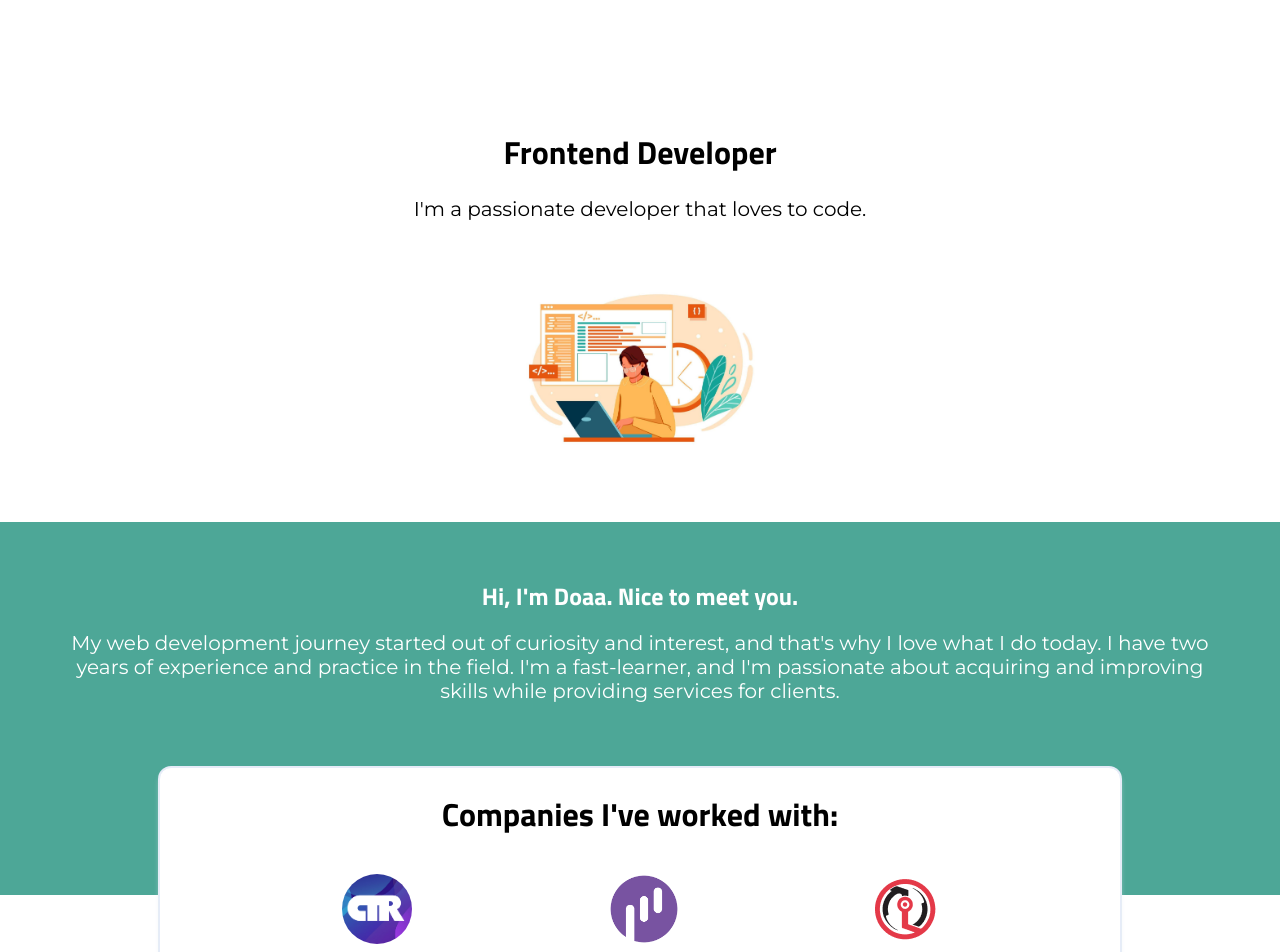
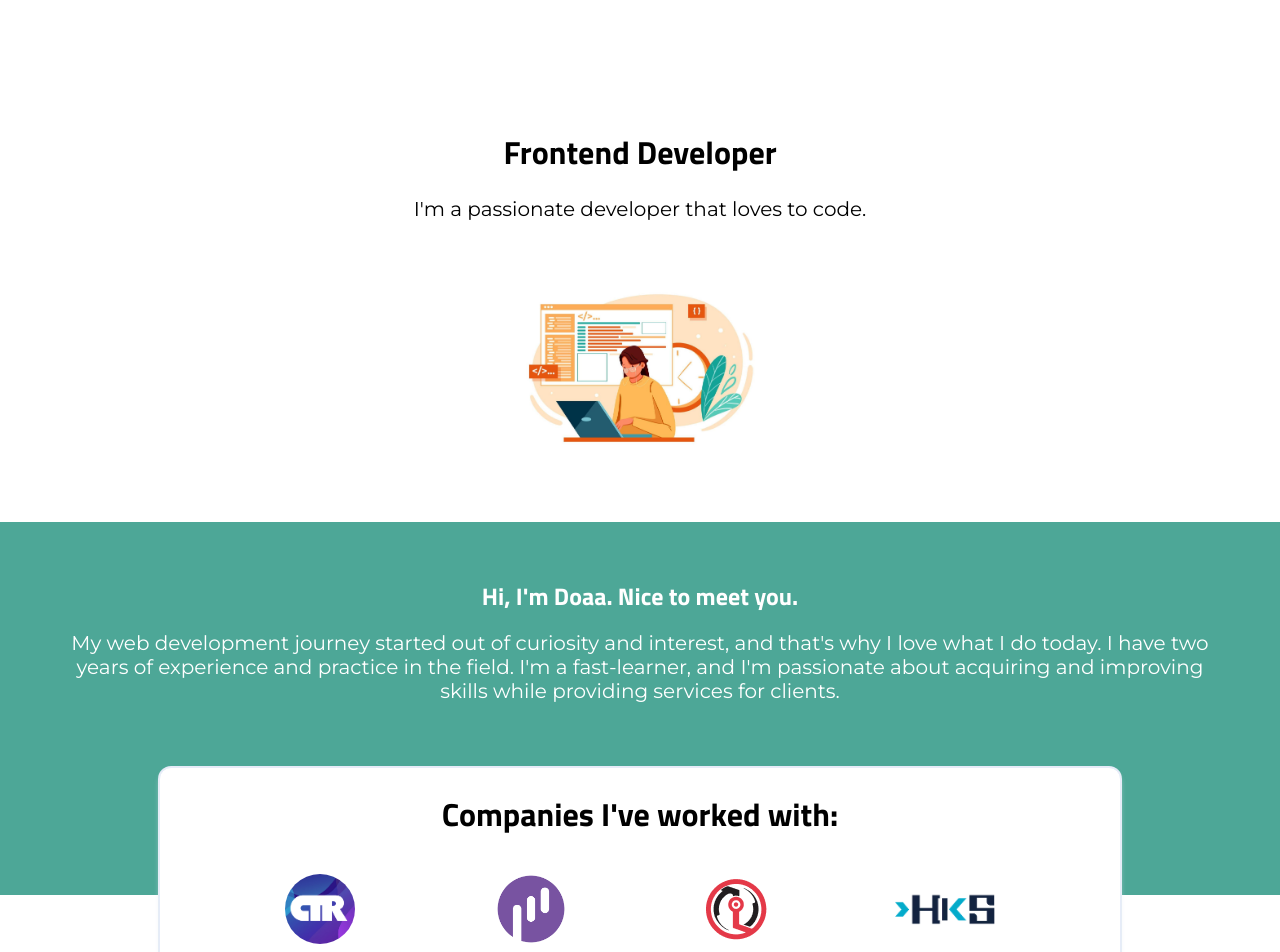
Before and after one commit to doaa-albadri/Portfolio, a React (Create React App) app: page / in a window 1280 px wide. Shown: the top 952 px of the page. Built offline with nearby package versions, Linux system fonts and the light colour scheme.

Commit message:
add hks companby

```diff
--- a/src/App.js
+++ b/src/App.js
@@ -3,6 +3,7 @@ import avatar from "./assets/images/avatar.jpg";
 import ION from "./assets/images/ion-logo.png";
 import CTR from "./assets/images/ctr-logo.png";
 import SADEEM from "./assets/images/sadeem-logo.png";
+import HKS from "./assets/images/hks-logo.png";
 import ION_WEBSITE from "./assets/images/ion-website.png";
 import NP_AQUA from "./assets/images/np-aqua.png";
 import HD_GROUP from "./assets/images/hdgroup.png";
@@ -58,6 +59,11 @@ function App() {
             <div>
               <a href="https://www.ion.ly/">
                 <img src={ION} className="ion-logo" />
+              </a>
+            </div>
+            <div>
+              <a href="https://www.hks-services.com/">
+                <img src={HKS} className="sadeem-logo" />
               </a>
             </div>
           </div>
```
Also changed, not shown: src/assets/images/hks-logo.png (added).
